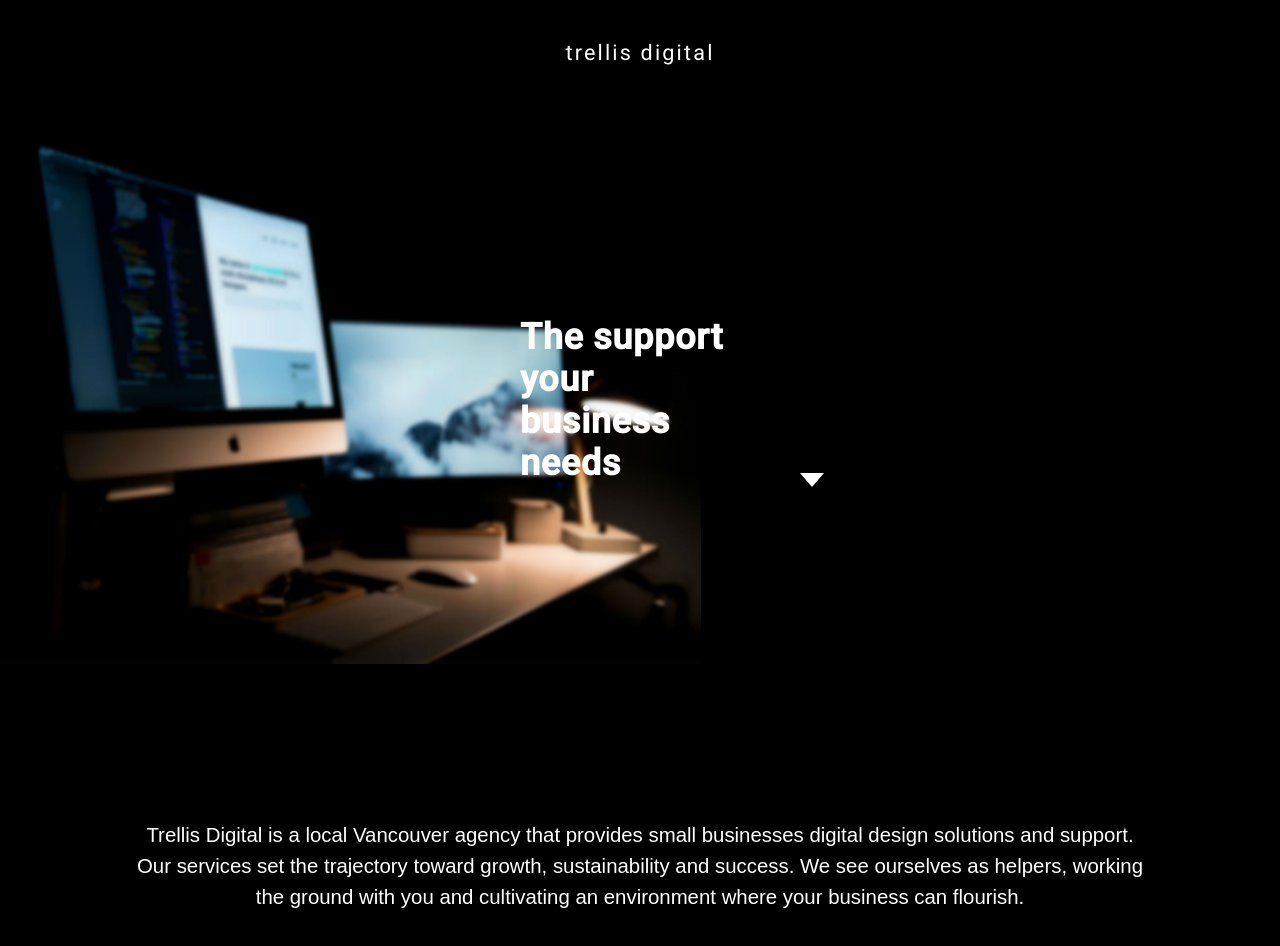
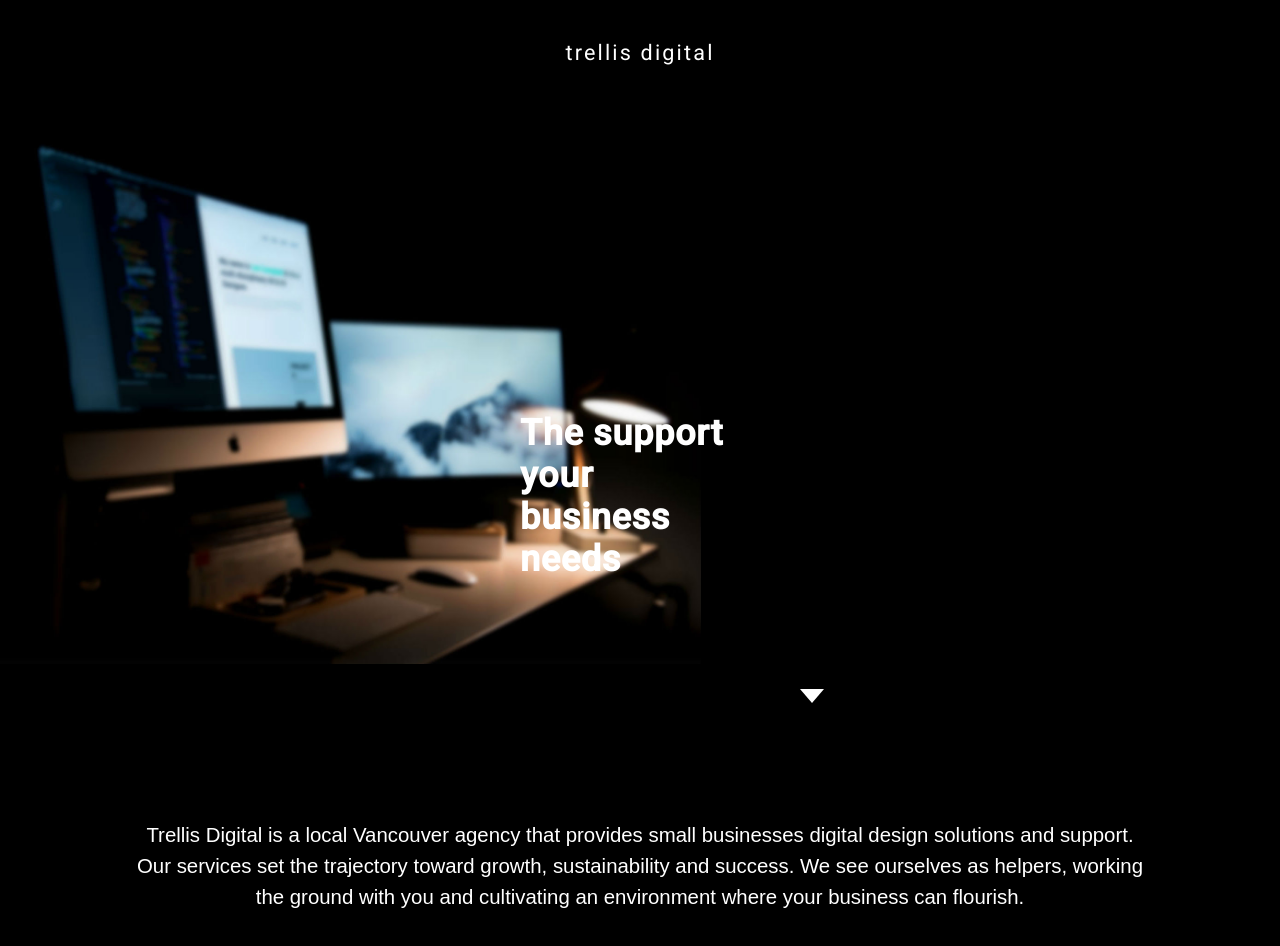
Before and after one commit to LemuelReyes/TrellisDigital, a website: page index.html in a window 1280 px wide. Shown: the top 946 px of the page. Drawn offline with Linux system fonts and the light colour scheme.

Commit message:
add margin top to hero title and arrow

```diff
--- a/scss/_hero.scss
+++ b/scss/_hero.scss
@@ -12,7 +12,8 @@
   font-size: 3em;
   letter-spacing: 0.02em;
   z-index: 2;
-  max-width: 6em
+  max-width: 6em;
+  margin-top: 6em;
 }
 
 
@@ -29,8 +30,9 @@
 .arrow-wrapper {
   @extend .flex-center;
   position: relative;
-  top: 10vh;
+  top: 37vh;
   left: 5vw;
+
   z-index: 2;
 
   :hover {
```
Also changed, not shown: css/main.css.
